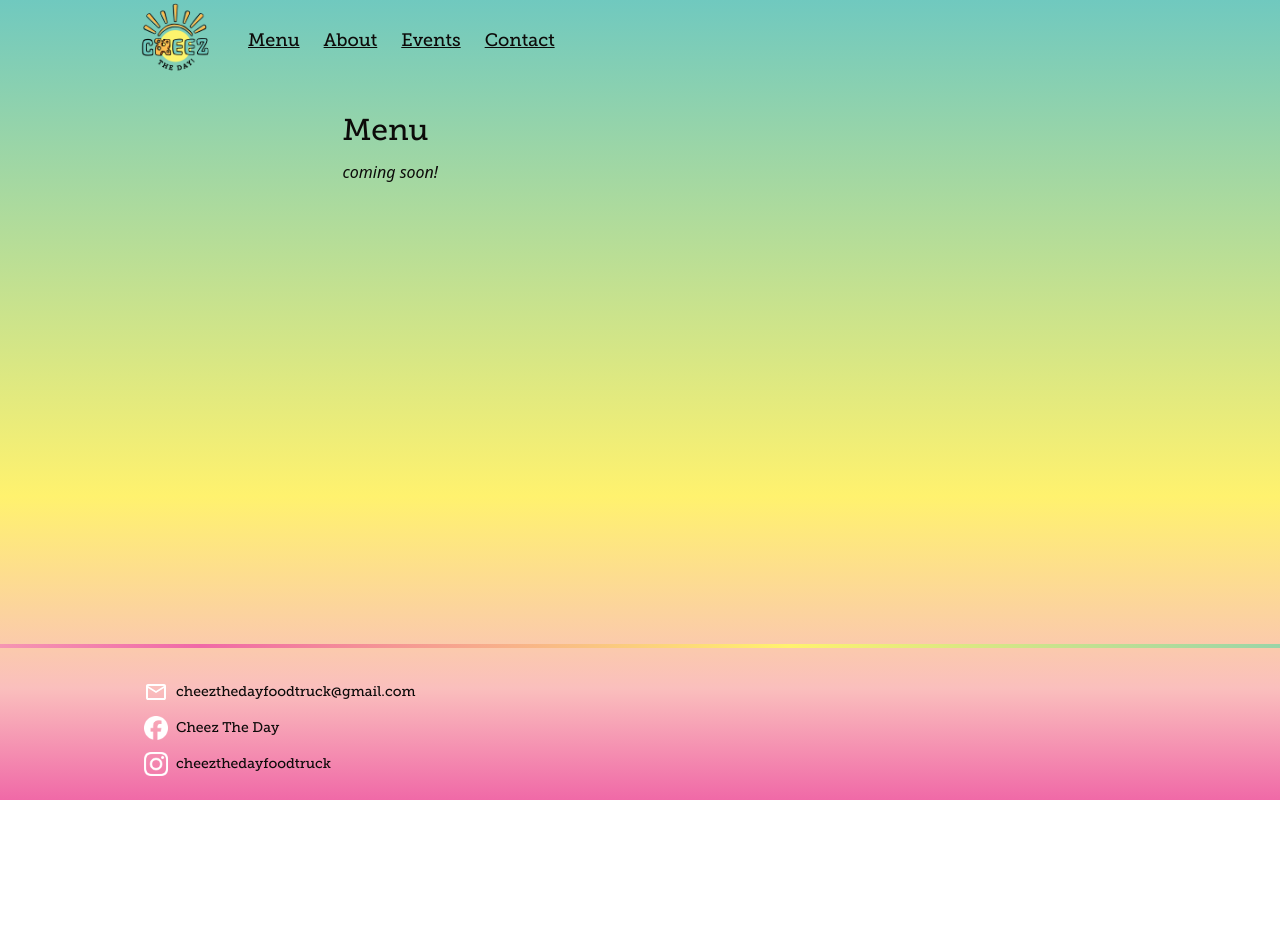
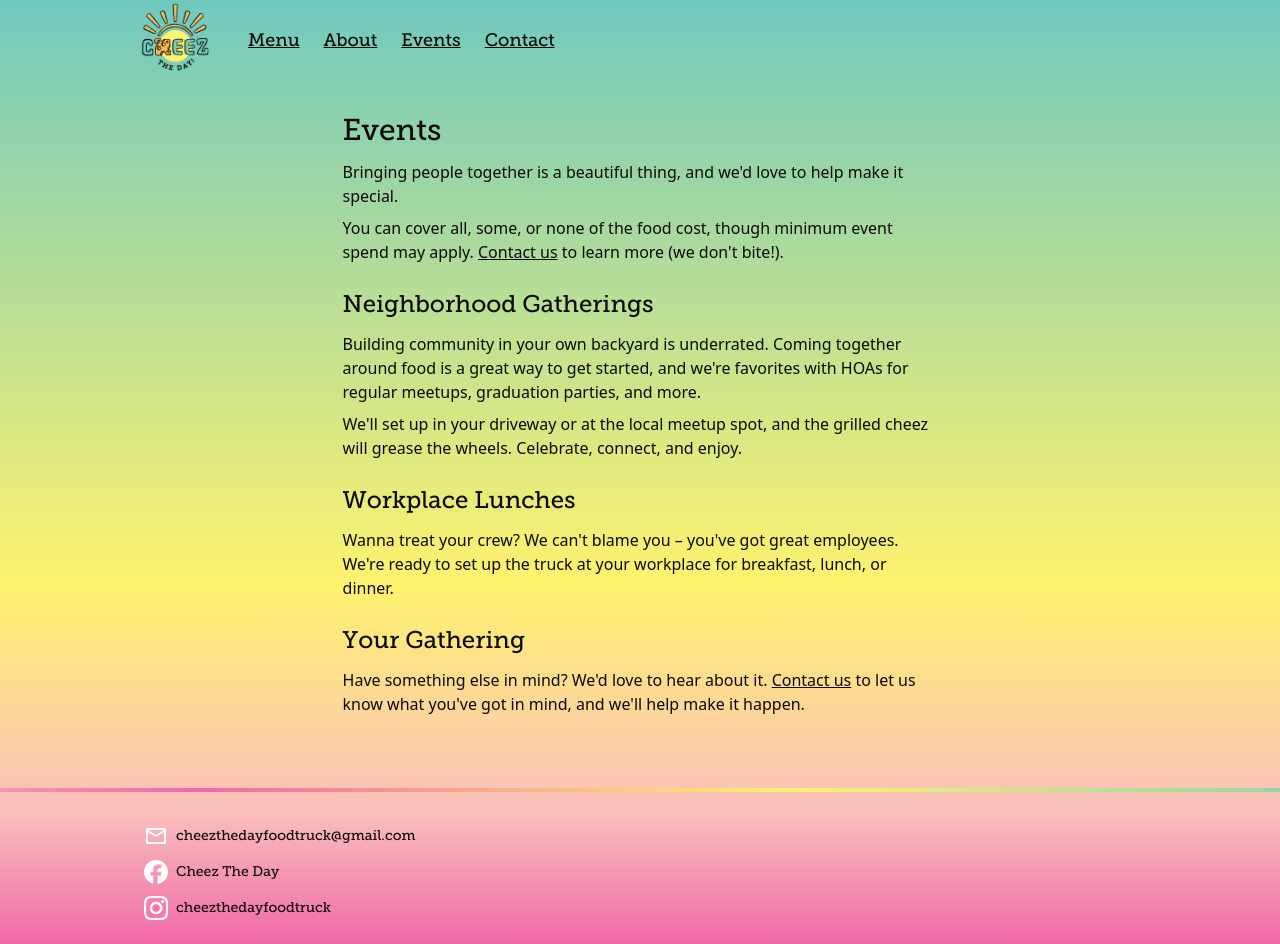
Before and after one commit to ryangclark/cheeztheday.com, a SvelteKit app: page /events in a window 1280 px wide. Before the commit the page ends 800 px from the top, so only its background shows below. Built offline with nearby package versions, Linux system fonts and the light colour scheme.

Commit message:
Copy improvements

```diff
--- a/src/routes/(has-nav)/about/+page.svelte
+++ b/src/routes/(has-nav)/about/+page.svelte
@@ -4,8 +4,9 @@
 
 <p class="mb-2 mt-6">
 	<span class="font-semibold">Cheez The Day</span> is Cincinnati's grilled cheez
-	truck. We serve gourmet sandwiches, truckmade soup, and fine salads.
+	truck. We serve gourmet sandwiches, fresh salads, and truckmade soup.
 </p>
+
 <!-- <p class="mb-8">
 	You'll find us at public events and private popups across Cincinnati.
 </p> -->
@@ -14,11 +15,11 @@
 	It's where you should be.
 </p> -->
 
-<h2 class="mb-3 mt-6 text-2xl">How it started</h2>
+<h2 class="mb-3 mt-6 font-museo text-2xl">How it started</h2>
 <p class="my-2">
 	In 2020, Larry and Tony decided to test their lifelong friendship by going
 	into business together. With their wives, Connie and Terry, they opened a food
-	truck to bring people across Cincinnati together over good food done right.
+	truck to bring people across Cincinnati together over good food, done right.
 </p>
 <p class="my-2">
 	Being simple men, they came up with a simple menu: sandwiches, soups, and
@@ -26,7 +27,7 @@
 	<a class="underline" href="/menu">our menu</a>.
 </p>
 
-<h2 class="mb-3 mt-6 text-2xl">Did you know?</h2>
+<h2 class="mb-3 mt-6 font-museo text-2xl">Did you know?</h2>
 <ul class="list-disc">
 	<li class="mb-2 ml-6">
 		Tony is clasically-trained and experienced chef. He prefers slingin'
@@ -39,6 +40,16 @@
 	<li class="mb-2 ml-6 italic">more fun facts...</li>
 </ul>
 
-<h2 class="mb-3 mt-6 text-2xl">FAQ</h2>
-<p class="my-2 italic">Why aren't there any questions yet?</p>
+<h2 class="mb-3 mt-6 font-museo text-2xl">FAQ</h2>
+<p class="my-2 italic">Can you customize the menu for my event?</p>
+<p class="my-2">
+	We take our menu pretty seriously. Not in a snobby way or anything, we just
+	want to serve food that's affordable, fast, and darn good. That said, we'd be
+	happy to hear what you have in mind. <a class="underline" href="/contact"
+		>Contact us</a
+	> to learn more.
+</p>
+
+<!-- Add more margin with `mt-4` here for separation between questions. -->
+<p class="mb-2 mt-4 italic">Why aren't there more questions?</p>
 <p class="my-2">Huh. Good question.</p>
--- a/src/routes/(has-nav)/events/+page.svelte
+++ b/src/routes/(has-nav)/events/+page.svelte
@@ -1,3 +1,43 @@
-<h1 class="my-3 font-museo text-3xl">Menu</h1>
+<h1 class="my-3 font-museo text-3xl">Events</h1>
 
-<p class="italic">coming soon!</p>
+<!-- <p class="my-2">
+	Planning an event? You and your guests deserve the best. Contact us to learn
+	more.
+</p> -->
+
+<p class="my-2">
+	Bringing people together is a beautiful thing, and we'd love to help make it
+	special.
+</p>
+
+<p class="my-2">
+	You can cover all, some, or none of the food cost, though minimum event spend
+	may apply. <a class="underline" href="/contact">Contact us</a> to learn more (we
+	don't bite!).
+</p>
+
+<h2 class="mb-3 mt-6 font-museo text-2xl">Neighborhood Gatherings</h2>
+<p class="my-2">
+	Building community in your own backyard is underrated. Coming together around
+	food is a great way to get started, and we're favorites with HOAs for regular
+	meetups, graduation parties, and more.
+</p>
+<p class="my-2">
+	We'll set up in your driveway or at the local meetup spot, and the grilled
+	cheez will grease the wheels. Celebrate, connect, and enjoy.
+</p>
+
+<h2 class="mb-3 mt-6 font-museo text-2xl">Workplace Lunches</h2>
+<p class="my-2">
+	Wanna treat your crew? We can't blame you &ndash; you've got great employees.
+	We're ready to set up the truck at your workplace for breakfast, lunch, or
+	dinner.
+</p>
+
+<h2 class="mb-3 mt-6 font-museo text-2xl">Your Gathering</h2>
+<p class="my-2">
+	Have something else in mind? We'd love to hear about it. <a
+		class="underline"
+		href="/contact">Contact us</a
+	> to let us know what you've got in mind, and we'll help make it happen.
+</p>
--- a/src/routes/(has-nav)/menu/+page.svelte
+++ b/src/routes/(has-nav)/menu/+page.svelte
@@ -14,8 +14,8 @@
 	class="ctd-gradient-border mx-auto mb-6 mt-8 px-2 py-4 md:max-w-xl md:px-8"
 >
 	<p class="text-center">
-		All sandwiches are grilled on sourdough, with a crispy dill pickle and a
-		choice of side.
+		All sandwiches are grilled on sourdough, served with a crispy dill pickle
+		and a choice of side.
 	</p>
 	<div class="mt-4 flex flex-col justify-center md:flex-row md:gap-2">
 		<h3 class="font-museo text-lg font-bold md:text-xl">Sides:</h3>
```
